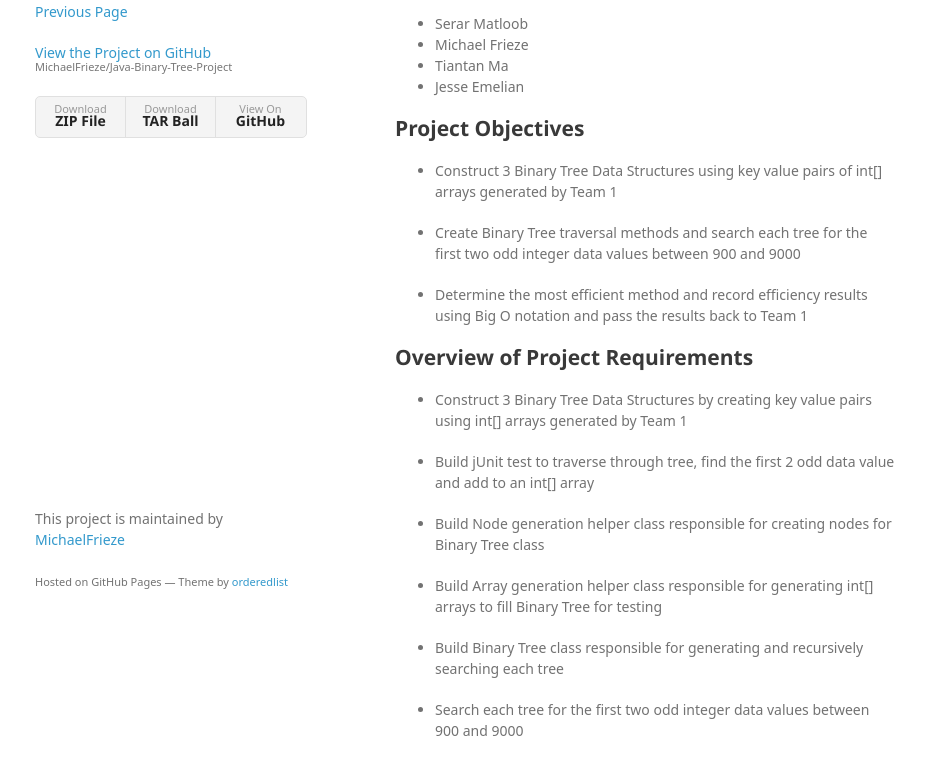
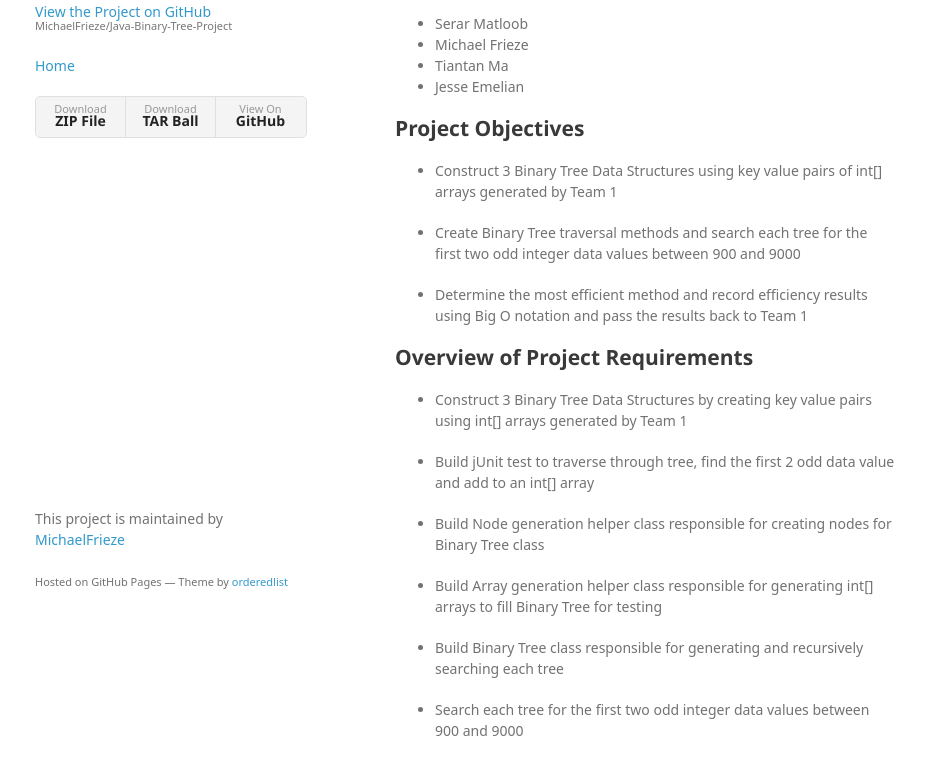
Before and after one commit to MichaelFrieze/Java-Binary-Tree-Project, a plain HTML site: page index.html in a window 1280 px wide. Shown: the part 139-897 px from the top of the page, without its empty margins (175-1100 px from the left). Drawn offline with Linux system fonts and the light colour scheme; a web font is replaced by a local one.

Commit message:
Update index.html

```diff
--- a/index.html
+++ b/index.html
@@ -18,9 +18,9 @@
         <h1>Java-binary-tree-project</h1>
         <p></p>
 
-        <p><a href="https://michaelfrieze.github.io">Previous Page</a></p>
+        <p class="view"><a href="https://github.com/MichaelFrieze/Java-Binary-Tree-Project">View the Project on GitHub <small>MichaelFrieze/Java-Binary-Tree-Project</small></a></p>
 
-        <p class="view"><a href="https://github.com/MichaelFrieze/Java-Binary-Tree-Project">View the Project on GitHub <small>MichaelFrieze/Java-Binary-Tree-Project</small></a></p>
+        <p><a href="https://michaelfrieze.github.io">Home</a></p>
 
         <ul>
           <li><a href="https://github.com/MichaelFrieze/Java-Binary-Tree-Project/zipball/master">Download <strong>ZIP File</strong></a></li>
```
